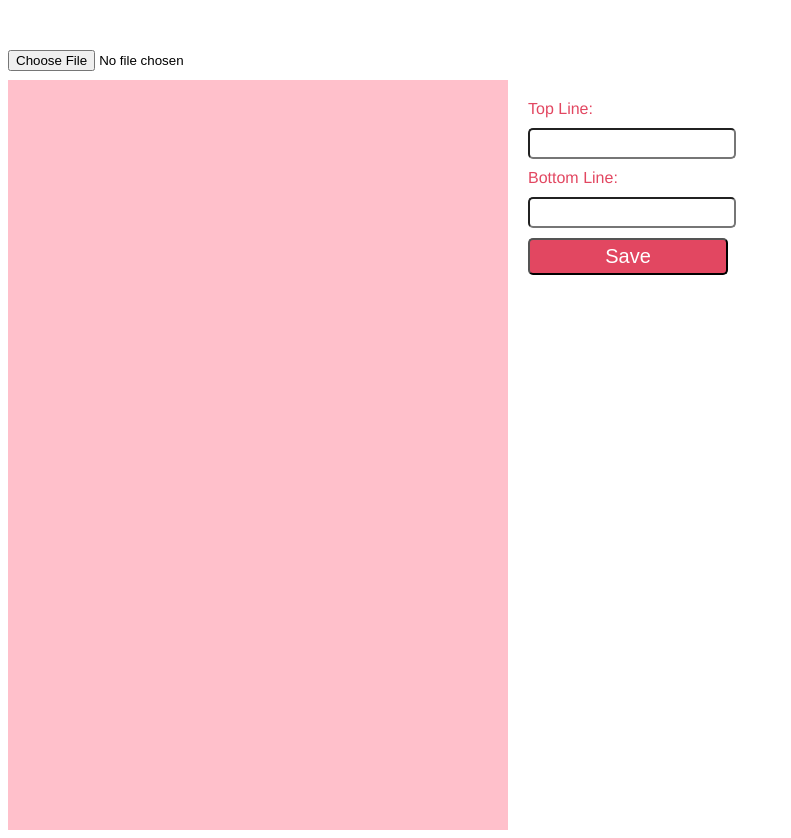
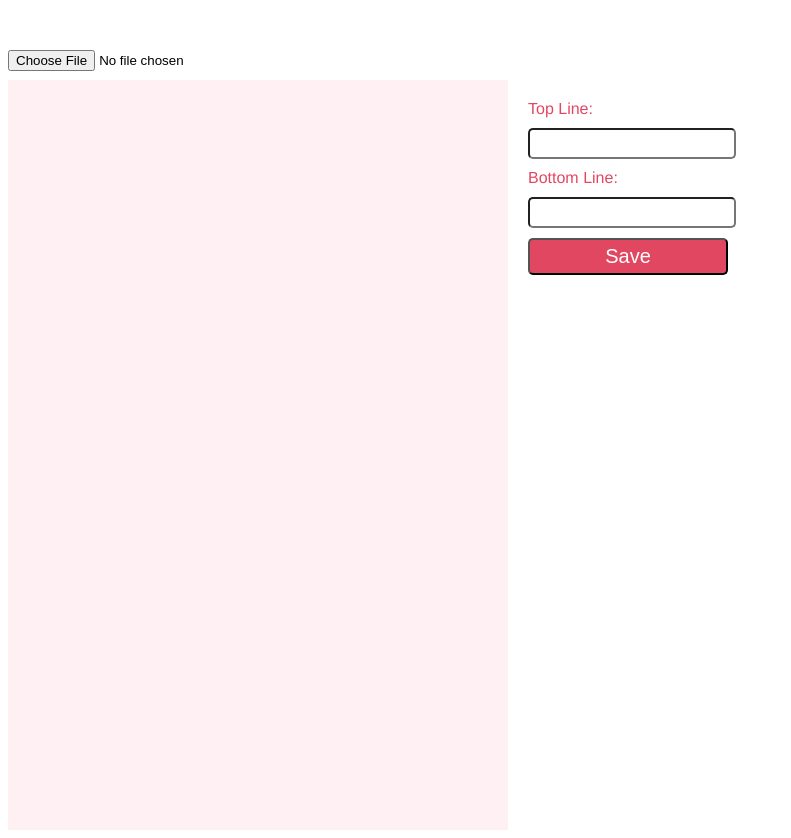
Before and after one commit to mechee55/memeGenerator, a plain HTML site: page index.html in a window 1280 px wide. Shown: the whole page, without its empty margins (0-791 px from the left). Drawn offline with Linux system fonts and the light colour scheme.

Commit message:
pink background deleted. new window doesn't open on Save

```diff
--- a/index.html
+++ b/index.html
@@ -23,7 +23,7 @@
     }
 
     canvas {
-      background: pink;
+      background: rgba(255, 192, 203, 0.24);
 
     }
 
```
